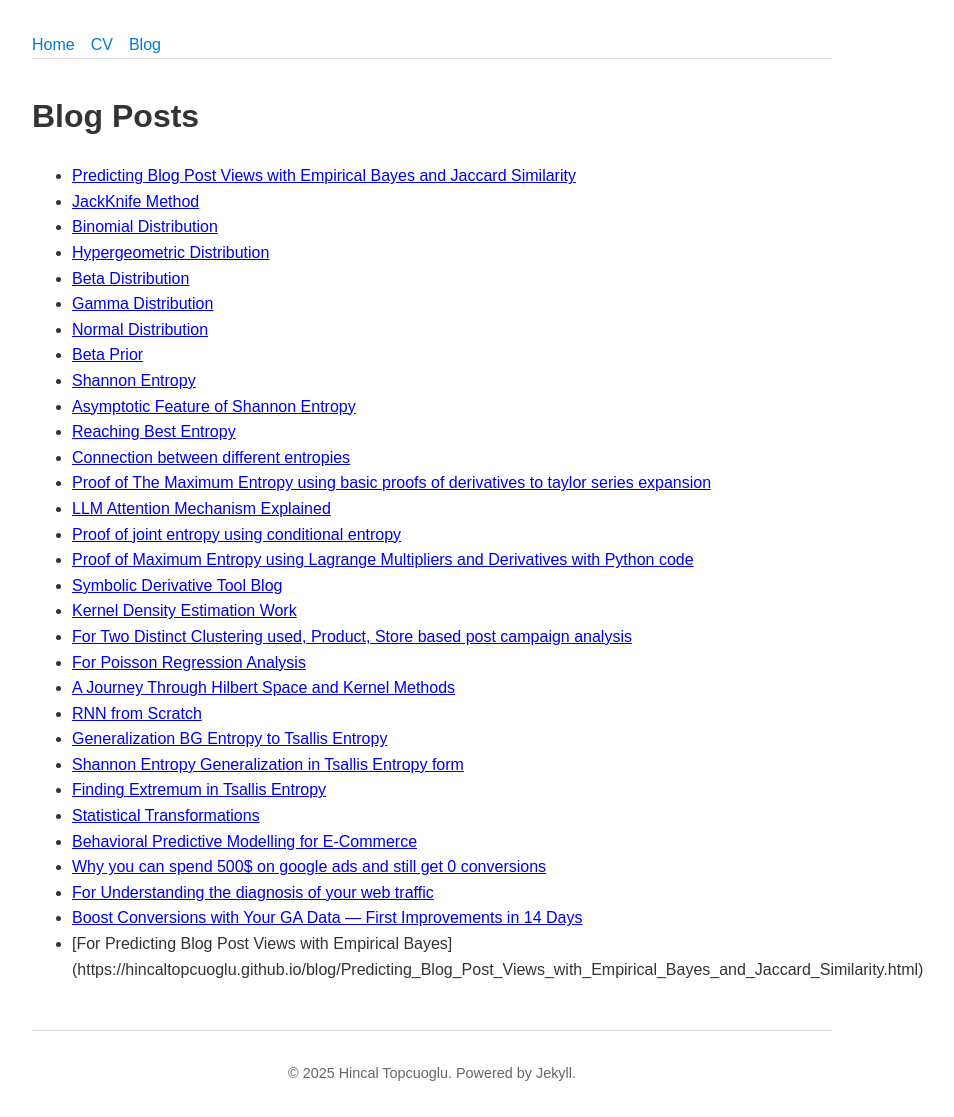
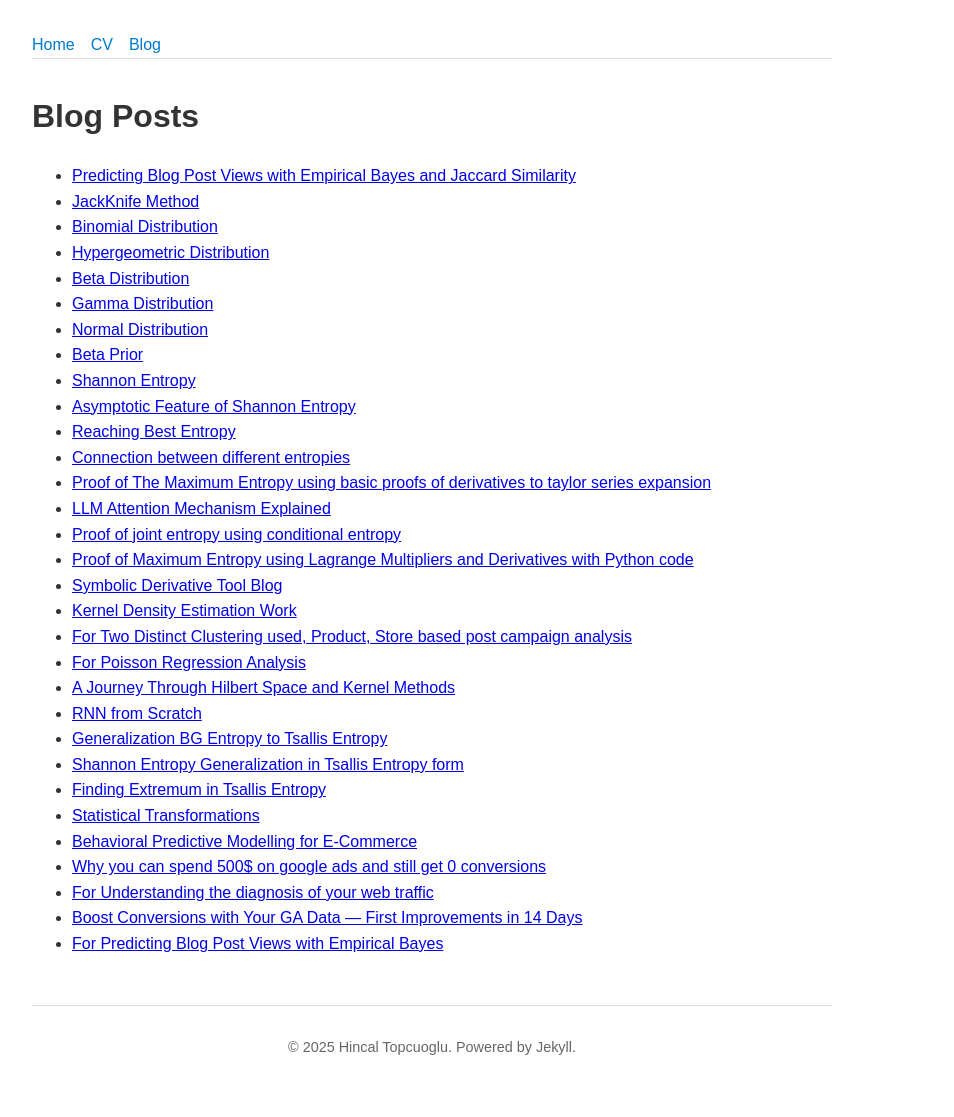
Before and after one commit to hincaltopcuoglu/hincaltopcuoglu.github.io, a Jekyll site: the page built from blog.md, in a window 1280 px wide. Shown: the whole page, without its empty margins (208-1162 px from the left). Built offline with Jekyll 4.4.1, drawn with Linux system fonts in a browser that asks for light colours; after the commit the page ends 1091 px from its top, so only the background shows below that; some of the changed lines change nothing that is shown.

Commit message:
Update link for Predicting Blog Post Views

```diff
--- a/blog.md
+++ b/blog.md
@@ -36,4 +36,4 @@ permalink: /blog/
 - [Why you can spend 500$ on google ads and still get 0 conversions](why-you-can-spend-500-on-google-ads-and-still-get-0-conversions/)
 - [For Understanding the diagnosis of your web traffic](the-real-problem-isnt-traffic-its-not-knowing-whats-broken/)
 - [Boost Conversions with Your GA Data — First Improvements in 14 Days](boost-conversions-with-ga4/)
-- [For Predicting Blog Post Views with Empirical Bayes] (https://hincaltopcuoglu.github.io/blog/Predicting_Blog_Post_Views_with_Empirical_Bayes_and_Jaccard_Similarity.html)
+- [For Predicting Blog Post Views with Empirical Bayes](blog/Predicting_Blog_Post_Views_with_Empirical_Bayes_and_Jaccard_Similarity.html)
```
